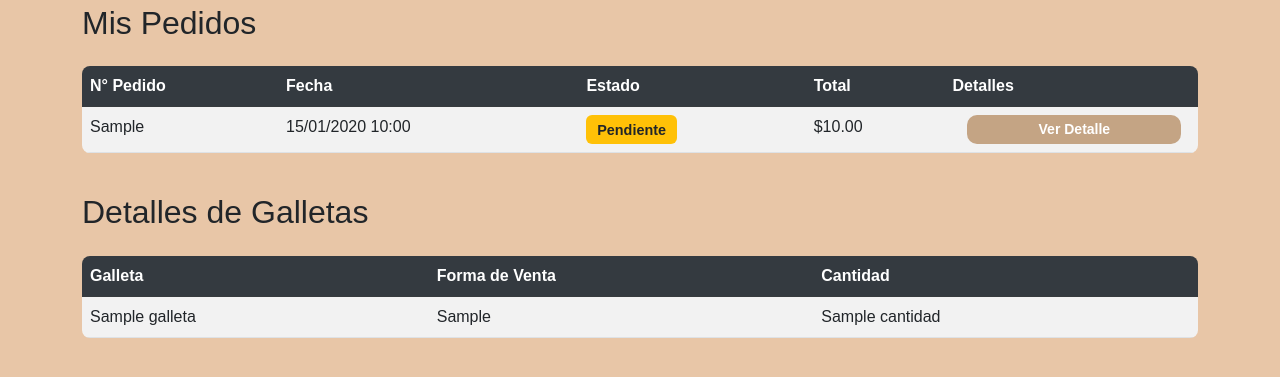
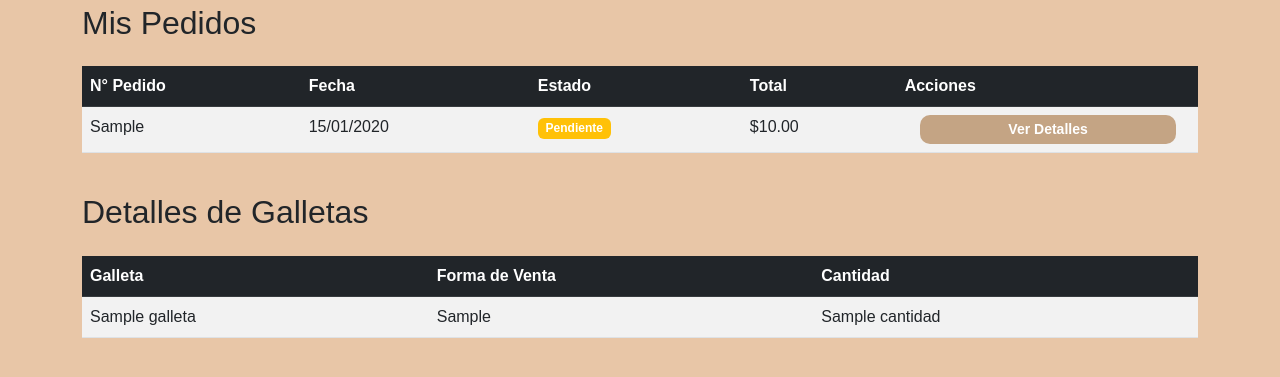
Before and after one commit to isaacrdmc/NewGalleto-M, a Python web app: template templates/client/pedidos_cliente.html in a window 1280 px wide. Shown: the part 90-467 px from the top of the page. Run offline with Jinja, Linux system fonts and the light colour scheme; the template is opened without the code that fills it: most values are stand-ins (such as "Sample title", 1, 10 or a date in 2020); some libraries are stand-ins or nearby versions.

Commit message:
ya se ve esta mamada

```diff
--- a/modules/client/services.py
+++ b/modules/client/services.py
@@ -1,8 +1,10 @@
 from modules.production.models import Galleta  # Cambia esta línea
 from .models import VistaDetallesGalletas
 from flask import current_app
+from flask_login import current_user
 from database.conexion import db
 from sqlalchemy.exc import SQLAlchemyError
+from .models import Pedido, DetallePedido
 
 
 def obtener_detalles_galletas():
--- a/templates/client/pedidos_cliente.html
+++ b/templates/client/pedidos_cliente.html
@@ -15,28 +15,23 @@
                             <th>Fecha</th>
                             <th>Estado</th>
                             <th>Total</th>
-                            <th>Detalles</th>
+                            <th>Acciones</th>
                         </tr>
                     </thead>
                     <tbody>
                         {% for pedido in pedidos %}
                         <tr>
                             <td>{{ pedido.idPedidos }}</td>
-                            <td>{{ pedido.fechaPedido.strftime('%d/%m/%Y %H:%M') }}</td>
+                            <td>{{ pedido.fechaPedido.strftime('%d/%m/%Y') }}</td>
                             <td>
-                                <span class="badge
-                                    {% if pedido.estadoPedido == 'Entregado' %}bg-success
-                                    {% elif pedido.estadoPedido == 'Cancelado' %}bg-danger
-                                    {% else %}bg-warning text-dark{% endif %}">
+                                <span class="badge bg-{% if pedido.estadoPedido == 'Entregado' %}success{% elif pedido.estadoPedido == 'Pendiente' %}warning{% else %}info{% endif %}">
                                     {{ pedido.estadoPedido }}
                                 </span>
                             </td>
                             <td>${{ "{:,.2f}".format(pedido.costoPedido) }}</td>
                             <td>
-                                <button class="btn btn-sm btn-outline-primary"
-                                        data-bs-toggle="modal"
-                                        data-bs-target="#detallePedido{{ pedido.idPedidos }}">
-                                    Ver Detalle
+                                <button class="btn btn-sm btn-primary" data-bs-toggle="modal" data-bs-target="#detallePedido{{ pedido.idPedidos }}">
+                                    Ver Detalles
                                 </button>
                             </td>
                         </tr>
@@ -79,10 +74,10 @@
                                     <tbody>
                                         {% for detalle in pedido.detalles %}
                                         <tr>
-                                            <td>{{ detalle.galleta.nombreGalleta if detalle.galleta else 'Producto no disponible' }}</td>
+                                            <td>{{ detalle.galleta.nombre if detalle.galleta else 'Producto no disponible' }}</td>
                                             <td>{{ detalle.cantidad }}</td>
                                             <td>${{ "{:,.2f}".format(detalle.precioUnitario) }}</td>
-                                            <td>${{ "{:,.2f}".format(detalle.cantidad * detalle.precioUnitario) }}</td>
+                                            <td>${{ "{:,.2f}".format(detalle.subtotal) }}</td>
                                         </tr>
                                         {% endfor %}
                                     </tbody>
@@ -96,7 +91,6 @@
                 </div>
             </div>
             {% endfor %}
-
             {% else %}
             <div class="alert alert-info">
                 No tienes pedidos registrados.
@@ -125,7 +119,7 @@
                         {% for detalle in detalles_galletas %}
                         <tr>
                             <td>{{ detalle.Galleta }}</td>
-                            <td>{{ detalle.Forma_Venta }}</td>
+                            <td>{{ detalle.formaVenta }}</td>
                             <td>{{ detalle.Cantidad }}</td>
                         </tr>
                         {% endfor %}
@@ -140,19 +134,4 @@
         </div>
     </div>
 </div>
-
-<style>
-    .table {
-        border-radius: 8px;
-        overflow: hidden;
-    }
-    .table th {
-        background-color: #343a40;
-        color: white;
-    }
-    .badge {
-        font-size: 0.9em;
-        padding: 0.5em 0.75em;
-    }
-</style>
 {% endblock %}
```
Also changed, not shown: modules/client/routes.py (+10 -36 lines).
